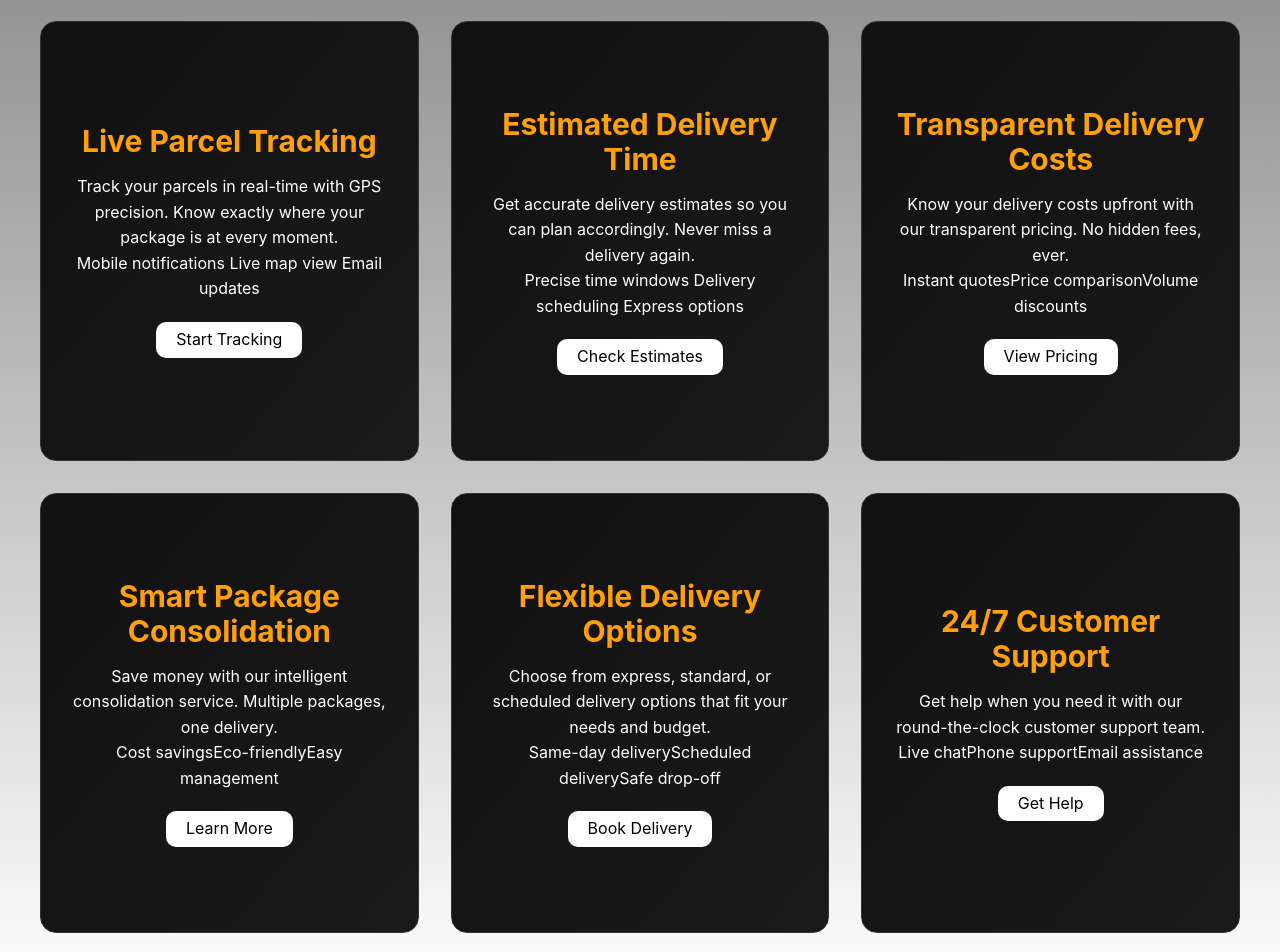
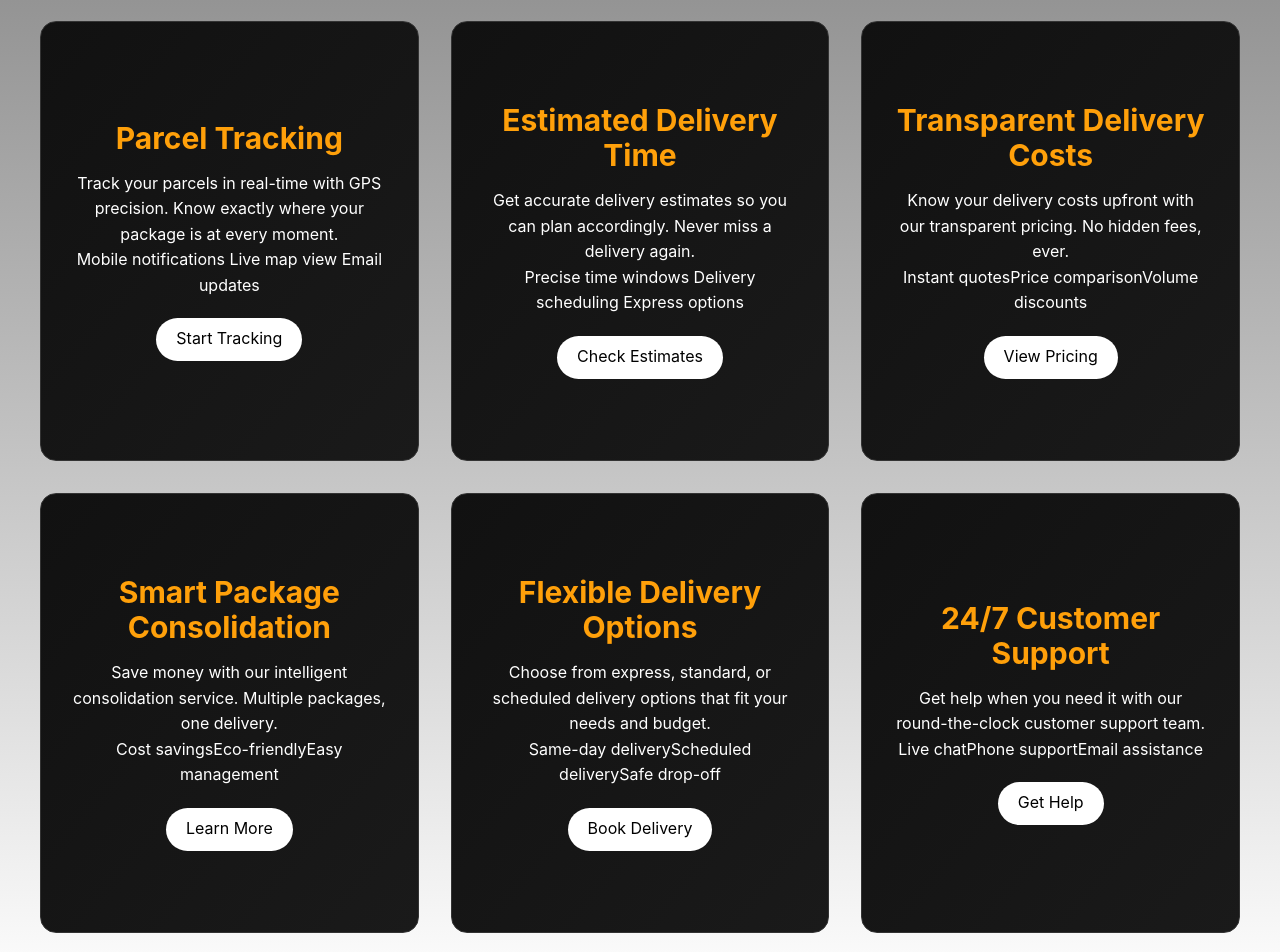
Before and after one commit to Nivakaran-S/sparrow-frontend, a Next.js app: page / in a window 1280 px wide. Shown: the part 1720-2672 px from the top of the page. Built offline with nearby package versions, Linux system fonts and the light colour scheme.

Commit message:
updated corrections in home ui

```diff
--- a/app/components/Navigation.tsx
+++ b/app/components/Navigation.tsx
@@ -9,7 +9,6 @@ export default function Navigation() {
 
     const navItems = [
         { name: "Home", href: "/" },
-        { name: "Services", href: "/services" },
         { name: "Track Package", href: "/track" },
         { name: "Pricing", href: "/pricing" }
     ]
--- a/app/components/Services.tsx
+++ b/app/components/Services.tsx
@@ -10,20 +10,20 @@ export default function Services(setIsChatOpen: any) {
             </div>
             <div className="grid [grid-template-columns:repeat(auto-fit,minmax(350px,1fr))] gap-8 max-w-[1200px] mx-auto">
             {/* Live Parcel Tracking */}
-            <div className="relative h-[55vh] flex flex-col items-center justify-center cursor-pointer overflow-hidden text-center rounded-2xl p-8 border border-[#333333] bg-gradient-to-br from-[#111111] to-[#1a1a1a] transition-all duration-300 ease-in-out hover:-translate-y-2 hover:border-[#FFA00A] hover:shadow-[0_20px_40px_rgba(96,165,250,0.2)] before:content-[''] before:absolute before:top-0 before:left-[-100%] before:w-full before:h-full before:bg-gradient-to-r before:from-transparent before:via-[#FFA00A]/10 before:to-transparent before:transition-all before:duration-500 hover:before:left-[100%]">
+            <div className="relative h-[55vh] flex flex-col items-center justify-center cursor-pointer overflow-hidden text-center rounded-2xl p-8 border border-[#333333] bg-gradient-to-br from-[#111111] to-[#1a1a1a] transition-all duration-300 ease-in-out hover:-translate-y-2 hover:border-[#FFA00A] hover:shadow-[0_20px_40px_rgba(96,165,250,0.2)] before:content-[''] before:absolute before:top-0 before:left-[-100%] before:w-full before:h-full before:bg-gradient-to-r before:from-transparent before:via-[#808080]/10 before:to-transparent before:transition-all before:duration-500 hover:before:left-[100%]">
                 <div className="service-icon"></div>
-                <h3 className="text-[30px] font-bold leading-[35px] text-[#FFA00A] pb-[15px]">Live Parcel Tracking</h3>
+                <h3 className="text-[30px] font-bold leading-[35px] text-[#FFA00A] pb-[15px]">Parcel Tracking</h3>
                 <p>Track your parcels in real-time with GPS precision. Know exactly where your package is at every moment.</p>
                 <div className="service-features">
                 <span className="feature"> Mobile notifications</span>
                 <span className="feature"> Live map view</span>
                 <span className="feature"> Email updates</span>
                 </div>
-                <Link href="/login" className=" py-[5px] rounded-[10px] bg-white text-black mt-[20px] hover:ring-[1px] hover:bg-[#FFA00A] px-[20px]">Start Tracking</Link>
+                <Link href="/track" className=" pt-[8px] pb-[9px] rounded-full bg-white text-black hover:text-white mt-[20px] hover:ring-[1px] hover:bg-[#101010] px-[20px]">Start Tracking</Link>
             </div>
 
             {/* Delivery Time Estimation */}
-            <div className="relative h-[55vh] flex flex-col items-center justify-center cursor-pointer overflow-hidden text-center rounded-2xl p-8 border border-[#333333] bg-gradient-to-br from-[#111111] to-[#1a1a1a] transition-all duration-300 ease-in-out hover:-translate-y-2 hover:border-[#FFA00A] hover:shadow-[0_20px_40px_rgba(96,165,250,0.2)] before:content-[''] before:absolute before:top-0 before:left-[-100%] before:w-full before:h-full before:bg-gradient-to-r before:from-transparent before:via-[#FFA00A]/10 before:to-transparent before:transition-all before:duration-500 hover:before:left-[100%]">
+            <div className="relative h-[55vh] flex flex-col items-center justify-center cursor-pointer overflow-hidden text-center rounded-2xl p-8 border border-[#333333] bg-gradient-to-br from-[#111111] to-[#1a1a1a] transition-all duration-300 ease-in-out hover:-translate-y-2 hover:border-[#FFA00A] hover:shadow-[0_20px_40px_rgba(96,165,250,0.2)] before:content-[''] before:absolute before:top-0 before:left-[-100%] before:w-full before:h-full before:bg-gradient-to-r before:from-transparent before:via-[#808080]/10 before:to-transparent before:transition-all before:duration-500 hover:before:left-[100%]">
                 <div className="service-icon"></div>
                 <h3 className="text-[30px] font-bold leading-[35px] text-[#FFA00A] pb-[15px]">Estimated Delivery Time</h3>
                 <p>Get accurate delivery estimates so you can plan accordingly. Never miss a delivery again.</p>
@@ -32,11 +32,11 @@ export default function Services(setIsChatOpen: any) {
                 <span className="feature"> Delivery scheduling</span>
                 <span className="feature"> Express options</span>
                 </div>
-                <Link href="/login" className=" py-[5px] rounded-[10px] bg-white text-black mt-[20px] hover:ring-[1px] hover:bg-[#FFA00A] px-[20px]">Check Estimates</Link>
+                <Link href="/login" className=" pt-[8px] pb-[9px] rounded-full bg-white text-black hover:text-white mt-[20px] hover:ring-[1px] hover:bg-[#101010] px-[20px]">Check Estimates</Link>
             </div>
 
             {/* Transparent Pricing */}
-            <div className="relative h-[55vh] flex flex-col items-center justify-center cursor-pointer overflow-hidden text-center rounded-2xl p-8 border border-[#333333] bg-gradient-to-br from-[#111111] to-[#1a1a1a] transition-all duration-300 ease-in-out hover:-translate-y-2 hover:border-[#FFA00A] hover:shadow-[0_20px_40px_rgba(96,165,250,0.2)] before:content-[''] before:absolute before:top-0 before:left-[-100%] before:w-full before:h-full before:bg-gradient-to-r before:from-transparent before:via-[#FFA00A]/10 before:to-transparent before:transition-all before:duration-500 hover:before:left-[100%]">
+            <div className="relative h-[55vh] flex flex-col items-center justify-center cursor-pointer overflow-hidden text-center rounded-2xl p-8 border border-[#333333] bg-gradient-to-br from-[#111111] to-[#1a1a1a] transition-all duration-300 ease-in-out hover:-translate-y-2 hover:border-[#FFA00A] hover:shadow-[0_20px_40px_rgba(96,165,250,0.2)] before:content-[''] before:absolute before:top-0 before:left-[-100%] before:w-full before:h-full before:bg-gradient-to-r before:from-transparent before:via-[#808080]/10 before:to-transparent before:transition-all before:duration-500 hover:before:left-[100%]">
                 <div className="service-icon"></div>
                 <h3 className="text-[30px] font-bold leading-[35px] text-[#FFA00A] pb-[15px]">Transparent Delivery Costs</h3>
                 <p>Know your delivery costs upfront with our transparent pricing. No hidden fees, ever.</p>
@@ -45,11 +45,11 @@ export default function Services(setIsChatOpen: any) {
                 <span className="feature">Price comparison</span>
                 <span className="feature">Volume discounts</span>
                 </div>
-                <a href="#pricing" className=" py-[5px] rounded-[10px] bg-white text-black mt-[20px] hover:ring-[1px] hover:bg-[#FFA00A] px-[20px]">View Pricing</a>
+                <a href="/pricing" className=" pt-[8px] pb-[9px] rounded-full bg-white text-black hover:text-white mt-[20px] hover:ring-[1px] hover:bg-[#101010] px-[20px]">View Pricing</a>
             </div>
 
             {/* Smart Consolidation */}
-            <div className="relative h-[55vh] flex flex-col items-center justify-center cursor-pointer overflow-hidden text-center rounded-2xl p-8 border border-[#333333] bg-gradient-to-br from-[#111111] to-[#1a1a1a] transition-all duration-300 ease-in-out hover:-translate-y-2 hover:border-[#FFA00A] hover:shadow-[0_20px_40px_rgba(96,165,250,0.2)] before:content-[''] before:absolute before:top-0 before:left-[-100%] before:w-full before:h-full before:bg-gradient-to-r before:from-transparent before:via-[#FFA00A]/10 before:to-transparent before:transition-all before:duration-500 hover:before:left-[100%]">
+            <div className="relative h-[55vh] flex flex-col items-center justify-center cursor-pointer overflow-hidden text-center rounded-2xl p-8 border border-[#333333] bg-gradient-to-br from-[#111111] to-[#1a1a1a] transition-all duration-300 ease-in-out hover:-translate-y-2 hover:border-[#FFA00A] hover:shadow-[0_20px_40px_rgba(96,165,250,0.2)] before:content-[''] before:absolute before:top-0 before:left-[-100%] before:w-full before:h-full before:bg-gradient-to-r before:from-transparent before:via-[#808080]/10 before:to-transparent before:transition-all before:duration-500 hover:before:left-[100%]">
                 <div className="service-icon"></div>
                 <h3 className="text-[30px] font-bold leading-[35px] text-[#FFA00A] pb-[15px]">Smart Package Consolidation</h3>
                 <p>Save money with our intelligent consolidation service. Multiple packages, one delivery.</p>
@@ -58,11 +58,11 @@ export default function Services(setIsChatOpen: any) {
                 <span className="feature">Eco-friendly</span>
                 <span className="feature">Easy management</span>
                 </div>
-                <Link href="/login" className=" py-[5px] rounded-[10px] bg-white text-black mt-[20px] hover:ring-[1px] hover:bg-[#FFA00A] px-[20px]">Learn More</Link>
+                <Link href="/login" className=" pt-[8px] pb-[9px] rounded-full bg-white text-black hover:text-white mt-[20px] hover:ring-[1px] hover:bg-[#101010] px-[20px]">Learn More</Link>
             </div>
 
             {/* Flexible Delivery Options */}
-            <div className="relative h-[55vh] flex flex-col items-center justify-center cursor-pointer overflow-hidden text-center rounded-2xl p-8 border border-[#333333] bg-gradient-to-br from-[#111111] to-[#1a1a1a] transition-all duration-300 ease-in-out hover:-translate-y-2 hover:border-[#FFA00A] hover:shadow-[0_20px_40px_rgba(96,165,250,0.2)] before:content-[''] before:absolute before:top-0 before:left-[-100%] before:w-full before:h-full before:bg-gradient-to-r before:from-transparent before:via-[#FFA00A]/10 before:to-transparent before:transition-all before:duration-500 hover:before:left-[100%]">
+            <div className="relative h-[55vh] flex flex-col items-center justify-center cursor-pointer overflow-hidden text-center rounded-2xl p-8 border border-[#333333] bg-gradient-to-br from-[#111111] to-[#1a1a1a] transition-all duration-300 ease-in-out hover:-translate-y-2 hover:border-[#FFA00A] hover:shadow-[0_20px_40px_rgba(96,165,250,0.2)] before:content-[''] before:absolute before:top-0 before:left-[-100%] before:w-full before:h-full before:bg-gradient-to-r before:from-transparent before:via-[#808080]/10 before:to-transparent before:transition-all before:duration-500 hover:before:left-[100%]">
                 <div className="service-icon"></div>
                 <h3 className="text-[30px] font-bold leading-[35px] text-[#FFA00A] pb-[15px]">Flexible Delivery Options</h3>
                 <p>Choose from express, standard, or scheduled delivery options that fit your needs and budget.</p>
@@ -71,11 +71,11 @@ export default function Services(setIsChatOpen: any) {
                 <span className="feature">Scheduled delivery</span>
                 <span className="feature">Safe drop-off</span>
                 </div>
-                <Link href="/login" className=" py-[5px] rounded-[10px] bg-white text-black mt-[20px] hover:ring-[1px] hover:bg-[#FFA00A] px-[20px]">Book Delivery</Link>
+                <Link href="/login" className=" pt-[8px] pb-[9px] rounded-full bg-white text-black hover:text-white mt-[20px] hover:ring-[1px] hover:bg-[#101010] px-[20px]">Book Delivery</Link>
             </div>
 
             {/* Customer Support */}
-            <div className="relative h-[55vh] flex flex-col items-center justify-center cursor-pointer overflow-hidden text-center rounded-2xl p-8 border border-[#333333] bg-gradient-to-br from-[#111111] to-[#1a1a1a] transition-all duration-300 ease-in-out hover:-translate-y-2 hover:border-[#FFA00A] hover:shadow-[0_20px_40px_rgba(96,165,250,0.2)] before:content-[''] before:absolute before:top-0 before:left-[-100%] before:w-full before:h-full before:bg-gradient-to-r before:from-transparent before:via-[#FFA00A]/10 before:to-transparent before:transition-all before:duration-500 hover:before:left-[100%]">
+            <div className="relative h-[55vh] flex flex-col items-center justify-center cursor-pointer overflow-hidden text-center rounded-2xl p-8 border border-[#333333] bg-gradient-to-br from-[#111111] to-[#1a1a1a] transition-all duration-300 ease-in-out hover:-translate-y-2 hover:border-[#FFA00A] hover:shadow-[0_20px_40px_rgba(96,165,250,0.2)] before:content-[''] before:absolute before:top-0 before:left-[-100%] before:w-full before:h-full before:bg-gradient-to-r before:from-transparent before:via-[#808080]/10 before:to-transparent before:transition-all before:duration-500 hover:before:left-[100%]">
                 <div className="service-icon"></div>
                 <h3 className="text-[30px] font-bold leading-[35px] text-[#FFA00A] pb-[15px]">24/7 Customer Support</h3>
                 <p>Get help when you need it with our round-the-clock customer support team.</p>
@@ -85,7 +85,7 @@ export default function Services(setIsChatOpen: any) {
                 <span className="feature">Email assistance</span>
                 </div>
                 <button
-                className=" py-[5px] rounded-[10px] bg-white text-black mt-[20px] hover:ring-[1px] hover:bg-[#FFA00A] px-[20px]"
+                className=" pt-[8px] pb-[9px] cursor-pointer rounded-full bg-white text-black hover:text-white mt-[20px] hover:ring-[1px] hover:bg-[#101010] px-[20px]"
                 onClick={() => setIsChatOpen(true)}
                 >
                 Get Help
--- a/app/components/WhyChooseUs.tsx
+++ b/app/components/WhyChooseUs.tsx
@@ -2,7 +2,7 @@
 
 export default function WhyChooseUs() {
     return(
-        <section className="px-8 py-20 bg-gradient-to-t flex flex-row items-center justify-center from-[#808080] to-white   border-t border-[#333333]">
+        <section className="px-8 py-20 bg-gradient-to-t flex flex-row items-center justify-center from-[#808080] to-white   ">
         <div className="flex flex-row items-center w-[80vw] space-x-[50px]">
           <h2 className="text-5xl font-bold text-[#101010] text-center mb-16">The Sparrow Advantage</h2>
           <div className="grid grid-cols-1 sm:grid-cols-2 md:grid-cols-2 gap-12 max-w-[1200px] mx-auto">
--- a/app/page.tsx
+++ b/app/page.tsx
@@ -49,9 +49,7 @@ export default function Home() {
 
 
 
-      <div className="h-[50vh] bg-black">
 
-      </div>
       {/* Features Highlight */}
       <WhyChooseUs/>
 
--- a/app/pricing/page.tsx
+++ b/app/pricing/page.tsx
@@ -10,7 +10,7 @@ export default function Pricing() {
             <div className="h-[11vh]">
 
             </div>
-            <div className="flex flex-row bg-gradient-to-b from-[#808080]  to-white h-[89vh] flex-col  items-center justify-center ">
+            <div className="flex flex-col space-y-[20px] text-center bg-gradient-to-b from-[#808080]  to-white h-[89vh] flex-col  items-center justify-center ">
                 <div className="w-[40vw]">
                     <p className="leading-[60px] text-[#101010] flex flex-col text-[3.2rem]">
                         <span>One Platform. </span>
--- a/app/services/page.tsx
+++ b/app/services/page.tsx
@@ -10,7 +10,7 @@ export default function Services() {
             <div className="h-[11vh]">
 
             </div>
-            <div className="flex flex-col text-center  md:flex-row bg-gradient-to-b from-[#808080]  to-white h-[89vh] flex-col  items-center justify-center ">
+            <div className="flex flex-col text-center  space-y-[20px] bg-gradient-to-b from-[#808080]  to-white h-[89vh] flex-col  items-center justify-center ">
                 <div className="w-[35vw]">
                     <p className="leading-[60px]  text-[3.2rem] text-black  flex flex-col ">
                         All-in-One Parcel Consolidation, Made Simple
--- a/app/track/page.tsx
+++ b/app/track/page.tsx
@@ -11,7 +11,7 @@ export default function Track() {
               <div className="h-[11vh]">
 
             </div>
-            <div className="flex flex-row bg-gradient-to-b from-[#808080]  to-white h-[89vh] flex-col  items-center justify-center ">
+            <div className="flex flex-col space-y-[20px] text-center bg-gradient-to-b from-[#808080]  to-white h-[89vh] flex-col  items-center justify-center ">
                 <div className="w-[35vw]">
                     <p className="leading-[60px] text-[3.3rem] text-[#101010] ">Track Every Parcel in Real Time With Ease</p>
                 </div>
```
